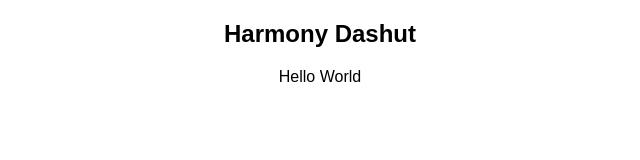
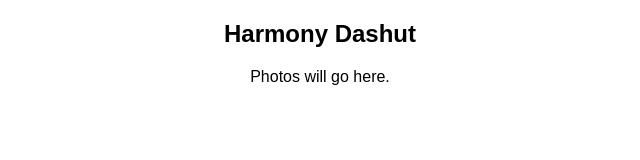
Before and after one commit to antancia/personal-site, a React (Create React App) app: page /#/photos in a window 1280 px wide. Shown: the top 160 px of the page, without its empty margins (320-960 px from the left). Built offline with nearby package versions, Linux system fonts and the light colour scheme.

Commit message:
everything in its place

```diff
--- a/src/App.js
+++ /dev/null
@@ -1,16 +0,0 @@
-import React from 'react';
-import './styles/App.css';
-
-import Sidebar from './components/Sidebar';
-import Main from './components/Main';
-
-const App = () => {
-  return (
-    <div className="App">
-      <Sidebar />
-      <Main />
-    </div>
-  );
-}
-
-export default App;
--- /dev/null
+++ b/src/components/App.js
@@ -0,0 +1,12 @@
+import React from 'react';
+import '../styles/App.css';
+
+const App = props => {
+  return (
+    <div className="App">
+      { props.children }
+    </div>
+  );
+}
+
+export default App;
--- /dev/null
+++ b/src/components/Carousel.js
@@ -0,0 +1,11 @@
+import React from 'react';
+
+const Carousel = () => {
+  return (
+    <div className="Carousel">
+      <p>Photos will go here.</p>
+    </div>
+  );
+}
+
+export default Carousel;
--- a/src/components/Main.js
+++ b/src/components/Home.js
@@ -1,11 +1,11 @@
 import React from 'react';
 
-const Main = () => {
+const Home = () => {
   return (
-    <div className="Main">
+    <div className="Home">
       <p>Hello World</p>
     </div>
   );
 }
 
-export default Main;
+export default Home;
--- /dev/null
+++ b/src/components/index.js
@@ -0,0 +1,4 @@
+export { default as App } from './App';
+export { default as Home } from './Home';
+export { default as Sidebar } from './Sidebar';
+export { default as Carousel } from './Carousel';
--- a/src/index.js
+++ b/src/index.js
@@ -1,13 +1,24 @@
 import React from 'react';
 import ReactDOM from 'react-dom';
-import { HashRouter } from 'react-router-dom'
+import { HashRouter, Route, Switch } from 'react-router-dom'
+import registerServiceWorker from './registerServiceWorker';
 import './styles/index.css';
-import App from './App';
-import registerServiceWorker from './registerServiceWorker';
+import {
+  App,
+  Home,
+  Sidebar,
+  Carousel
+} from './components';
 
 ReactDOM.render((
   <HashRouter>
-    <App />
+  <App>
+    <Sidebar />
+    <Switch>
+      <Route exact={true} path="/" component={Home} />
+      <Route exact={true} path="/photos" component={Carousel} />
+    </Switch>
+  </App>
   </HashRouter>
 ), document.getElementById('root'));
 registerServiceWorker();
```
